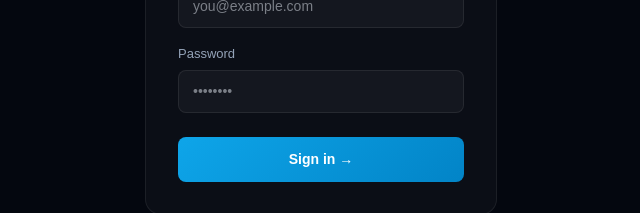
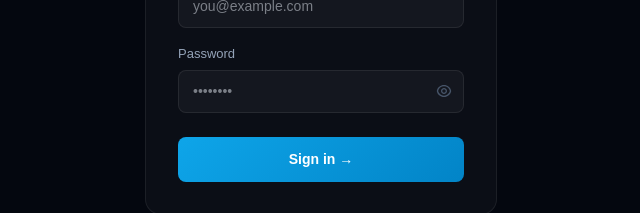
Before and after one commit to kurzmichael02-hue/fundflow, a Next.js app in the folder frontend/: page /login in a window 1280 px wide. Shown: the part 388-601 px from the top of the page, without its empty margins (319-959 px from the left). Built offline with nearby package versions, Linux system fonts and the light colour scheme.

Commit message:
feat: password toggle on login and register pages

```diff
--- a/frontend/app/login/page.tsx
+++ b/frontend/app/login/page.tsx
@@ -3,11 +3,13 @@ import { useState } from "react"
 import { useRouter } from "next/navigation"
 import Link from "next/link"
 import { api } from "@/lib/api"
+import { RiEyeLine, RiEyeOffLine } from "react-icons/ri"
 
 export default function LoginPage() {
   const router = useRouter()
   const [email, setEmail] = useState("")
   const [password, setPassword] = useState("")
+  const [showPassword, setShowPassword] = useState(false)
   const [error, setError] = useState("")
   const [loading, setLoading] = useState(false)
 
@@ -39,15 +41,26 @@ export default function LoginPage() {
             <label style={{ fontSize: 13, color: "#94a3b8", display: "block", marginBottom: 6 }}>Email</label>
             <input type="email" value={email} onChange={e => setEmail(e.target.value)}
               placeholder="you@example.com"
-              style={{ width: "100%", background: "rgba(255,255,255,0.04)", border: "1px solid rgba(255,255,255,0.08)", borderRadius: 8, padding: "10px 14px", color: "#e2e8f0", fontSize: 14, outline: "none" }} />
+              style={{ width: "100%", background: "rgba(255,255,255,0.04)", border: "1px solid rgba(255,255,255,0.08)", borderRadius: 8, padding: "10px 14px", color: "#e2e8f0", fontSize: 14, outline: "none", boxSizing: "border-box" }} />
           </div>
 
           <div style={{ marginBottom: 24 }}>
             <label style={{ fontSize: 13, color: "#94a3b8", display: "block", marginBottom: 6 }}>Password</label>
-            <input type="password" value={password} onChange={e => setPassword(e.target.value)}
-              placeholder="••••••••"
-              onKeyDown={e => e.key === "Enter" && handleLogin()}
-              style={{ width: "100%", background: "rgba(255,255,255,0.04)", border: "1px solid rgba(255,255,255,0.08)", borderRadius: 8, padding: "10px 14px", color: "#e2e8f0", fontSize: 14, outline: "none" }} />
+            <div style={{ position: "relative" }}>
+              <input
+                type={showPassword ? "text" : "password"}
+                value={password}
+                onChange={e => setPassword(e.target.value)}
+                placeholder="••••••••"
+                onKeyDown={e => e.key === "Enter" && handleLogin()}
+                style={{ width: "100%", background: "rgba(255,255,255,0.04)", border: "1px solid rgba(255,255,255,0.08)", borderRadius: 8, padding: "10px 42px 10px 14px", color: "#e2e8f0", fontSize: 14, outline: "none", boxSizing: "border-box" }}
+              />
+              <button
+                onClick={() => setShowPassword(!showPassword)}
+                style={{ position: "absolute", right: 12, top: "50%", transform: "translateY(-50%)", background: "none", border: "none", color: "#475569", cursor: "pointer", display: "flex", alignItems: "center", padding: 0 }}>
+                {showPassword ? <RiEyeOffLine size={16} /> : <RiEyeLine size={16} />}
+              </button>
+            </div>
           </div>
 
           {error && <div style={{ fontSize: 13, color: "#f87171", marginBottom: 16, background: "rgba(248,113,113,0.08)", border: "1px solid rgba(248,113,113,0.2)", borderRadius: 8, padding: "10px 14px" }}>{error}</div>}
@@ -59,7 +72,7 @@ export default function LoginPage() {
         </div>
 
         <p style={{ textAlign: "center", fontSize: 13, color: "#475569", marginTop: 20 }}>
-          Don't have an account?{" "}
+          Don&apos;t have an account?{" "}
           <Link href="/register" style={{ color: "#0ea5e9", textDecoration: "none" }}>Sign up</Link>
         </p>
       </div>
--- a/frontend/app/register/page.tsx
+++ b/frontend/app/register/page.tsx
@@ -3,12 +3,14 @@ import { useState } from "react"
 import { useRouter } from "next/navigation"
 import Link from "next/link"
 import { api } from "@/lib/api"
+import { RiEyeLine, RiEyeOffLine } from "react-icons/ri"
 
 export default function RegisterPage() {
   const router = useRouter()
   const [name, setName] = useState("")
   const [email, setEmail] = useState("")
   const [password, setPassword] = useState("")
+  const [showPassword, setShowPassword] = useState(false)
   const [error, setError] = useState("")
   const [loading, setLoading] = useState(false)
 
@@ -39,22 +41,33 @@ export default function RegisterPage() {
             <label style={{ fontSize: 13, color: "#94a3b8", display: "block", marginBottom: 6 }}>Name</label>
             <input value={name} onChange={e => setName(e.target.value)}
               placeholder="Your name"
-              style={{ width: "100%", background: "rgba(255,255,255,0.04)", border: "1px solid rgba(255,255,255,0.08)", borderRadius: 8, padding: "10px 14px", color: "#e2e8f0", fontSize: 14, outline: "none" }} />
+              style={{ width: "100%", background: "rgba(255,255,255,0.04)", border: "1px solid rgba(255,255,255,0.08)", borderRadius: 8, padding: "10px 14px", color: "#e2e8f0", fontSize: 14, outline: "none", boxSizing: "border-box" }} />
           </div>
 
           <div style={{ marginBottom: 16 }}>
             <label style={{ fontSize: 13, color: "#94a3b8", display: "block", marginBottom: 6 }}>Email</label>
             <input type="email" value={email} onChange={e => setEmail(e.target.value)}
               placeholder="you@example.com"
-              style={{ width: "100%", background: "rgba(255,255,255,0.04)", border: "1px solid rgba(255,255,255,0.08)", borderRadius: 8, padding: "10px 14px", color: "#e2e8f0", fontSize: 14, outline: "none" }} />
+              style={{ width: "100%", background: "rgba(255,255,255,0.04)", border: "1px solid rgba(255,255,255,0.08)", borderRadius: 8, padding: "10px 14px", color: "#e2e8f0", fontSize: 14, outline: "none", boxSizing: "border-box" }} />
           </div>
 
           <div style={{ marginBottom: 24 }}>
             <label style={{ fontSize: 13, color: "#94a3b8", display: "block", marginBottom: 6 }}>Password</label>
-            <input type="password" value={password} onChange={e => setPassword(e.target.value)}
-              placeholder="••••••••"
-              onKeyDown={e => e.key === "Enter" && handleRegister()}
-              style={{ width: "100%", background: "rgba(255,255,255,0.04)", border: "1px solid rgba(255,255,255,0.08)", borderRadius: 8, padding: "10px 14px", color: "#e2e8f0", fontSize: 14, outline: "none" }} />
+            <div style={{ position: "relative" }}>
+              <input
+                type={showPassword ? "text" : "password"}
+                value={password}
+                onChange={e => setPassword(e.target.value)}
+                placeholder="••••••••"
+                onKeyDown={e => e.key === "Enter" && handleRegister()}
+                style={{ width: "100%", background: "rgba(255,255,255,0.04)", border: "1px solid rgba(255,255,255,0.08)", borderRadius: 8, padding: "10px 42px 10px 14px", color: "#e2e8f0", fontSize: 14, outline: "none", boxSizing: "border-box" }}
+              />
+              <button
+                onClick={() => setShowPassword(!showPassword)}
+                style={{ position: "absolute", right: 12, top: "50%", transform: "translateY(-50%)", background: "none", border: "none", color: "#475569", cursor: "pointer", display: "flex", alignItems: "center", padding: 0 }}>
+                {showPassword ? <RiEyeOffLine size={16} /> : <RiEyeLine size={16} />}
+              </button>
+            </div>
           </div>
 
           {error && <div style={{ fontSize: 13, color: "#f87171", marginBottom: 16, background: "rgba(248,113,113,0.08)", border: "1px solid rgba(248,113,113,0.2)", borderRadius: 8, padding: "10px 14px" }}>{error}</div>}
```
